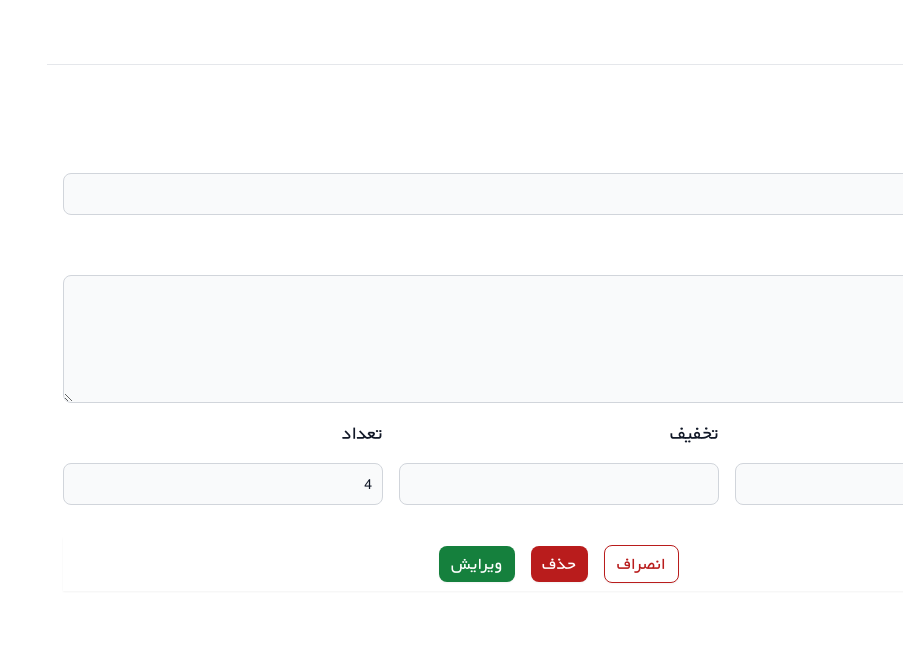
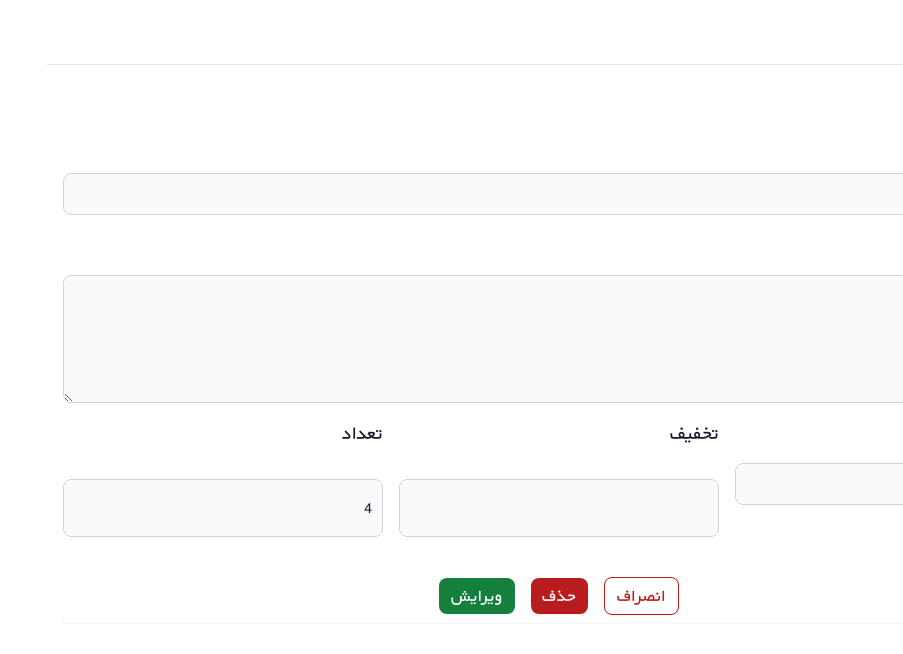
Before and after one commit to mahlakhalili/admin-pannel, a React (Vite) app: page /product/edit/0133 in a window 1280 px wide. Shown: the top 654 px of the page, without its empty margins (377-1280 px from the left). Built offline with nearby package versions, Linux system fonts and the light colour scheme; data requests are answered from the project's data file; grey boxes are pictures that could not be loaded.

Commit message:
Update ProductForm.jsx

```diff
--- a/src/components/product/ProductForm.jsx
+++ b/src/components/product/ProductForm.jsx
@@ -42,7 +42,7 @@ const ProductForm = ({
 				<Input
 					name="price"
 					label="قیمت"
-					type="number"
+					type="currency"
 				/>
 				<Input
 					name="discount"
```
